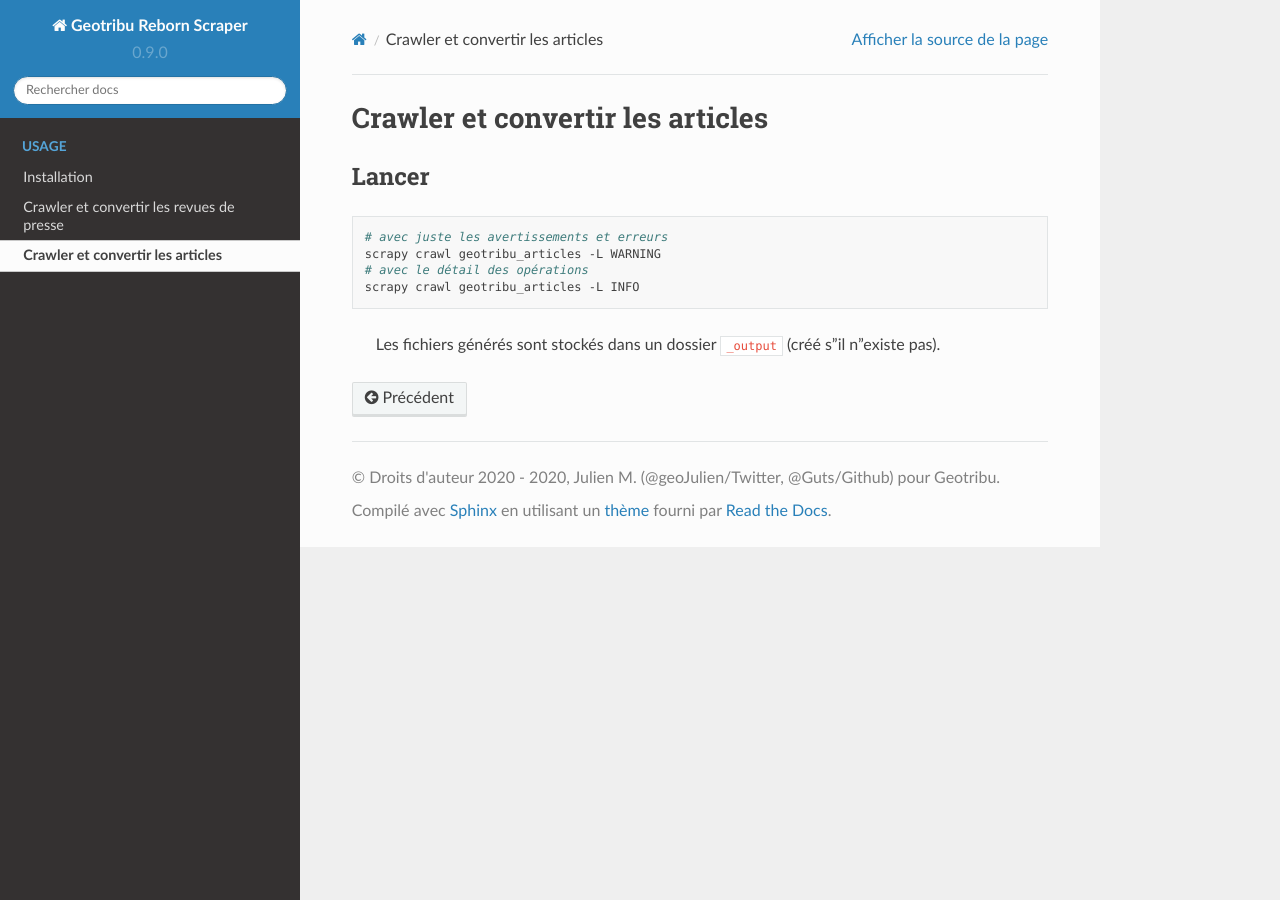
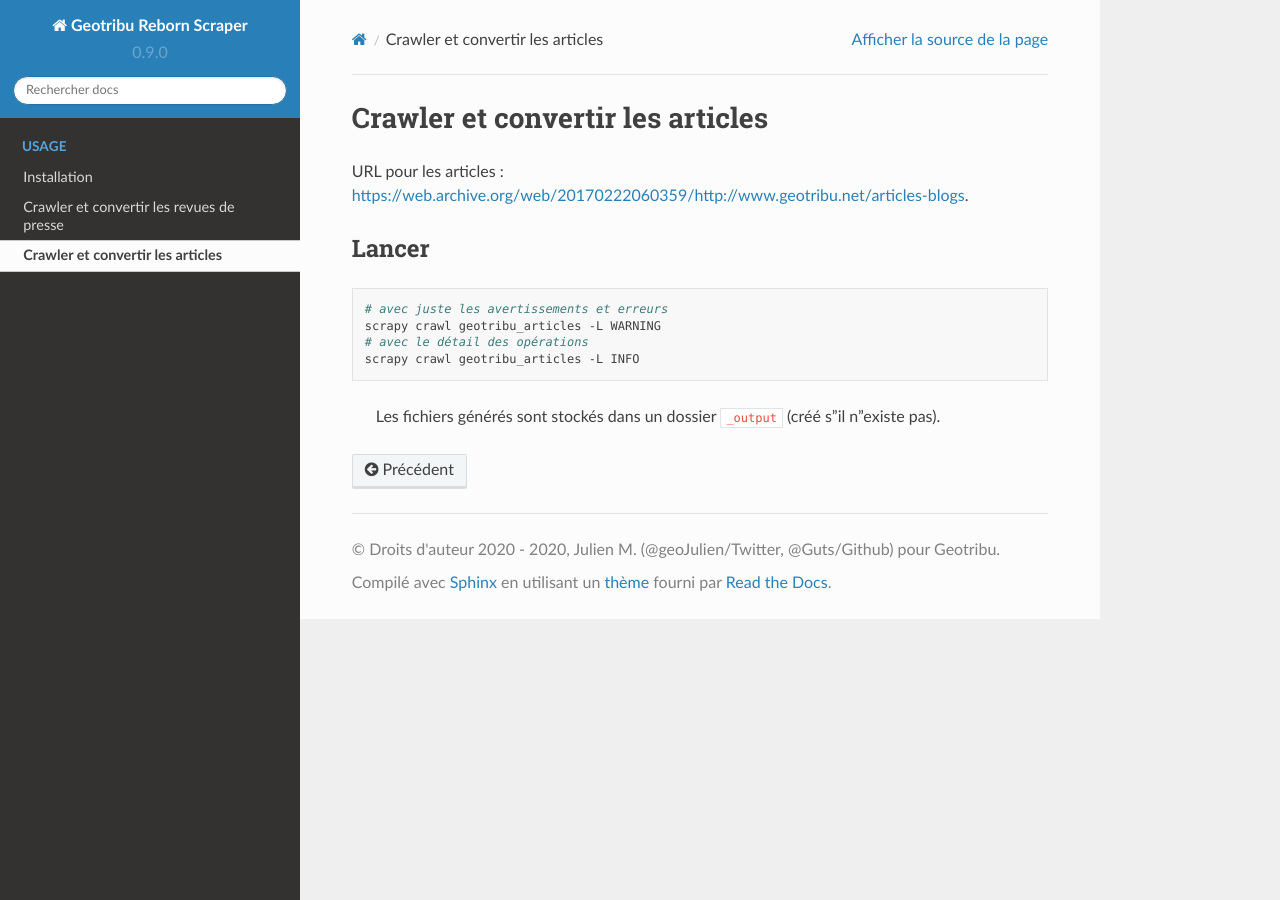
Before and after one commit to geotribu/scraping_old_site, a Sphinx documentation site: the page built from docs/crawler_articles.md, in a window 1280 px wide. Built offline with Sphinx 7.4.7 and the Read the Docs theme 2.0.0, drawn with Linux system fonts in a browser that asks for light colours; pages that are not in the unit, such as notebooks, are missing from menus.

Commit message:
Minor changes

```diff
--- a/docs/crawler_articles.md
+++ b/docs/crawler_articles.md
@@ -1,4 +1,6 @@
 # Crawler et convertir les articles
+
+URL pour les articles : <https://web.archive.org/web/20170222060359/http://www.geotribu.net/articles-blogs>.
 
 ## Lancer
 
```
Also changed, not shown: docs/crawler_rdp.md (+1 -1 lines), docs/installation.md (+0 -1 lines), 1 other file.
